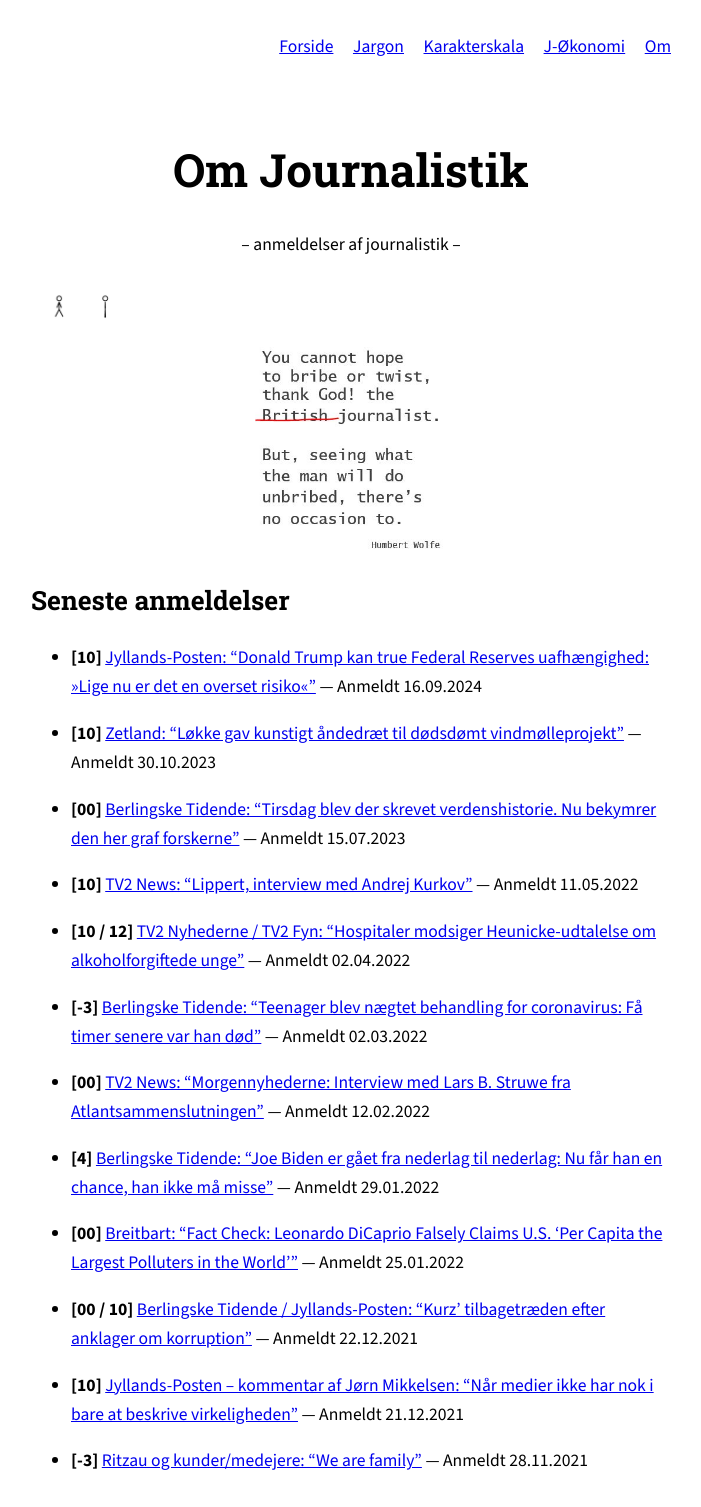
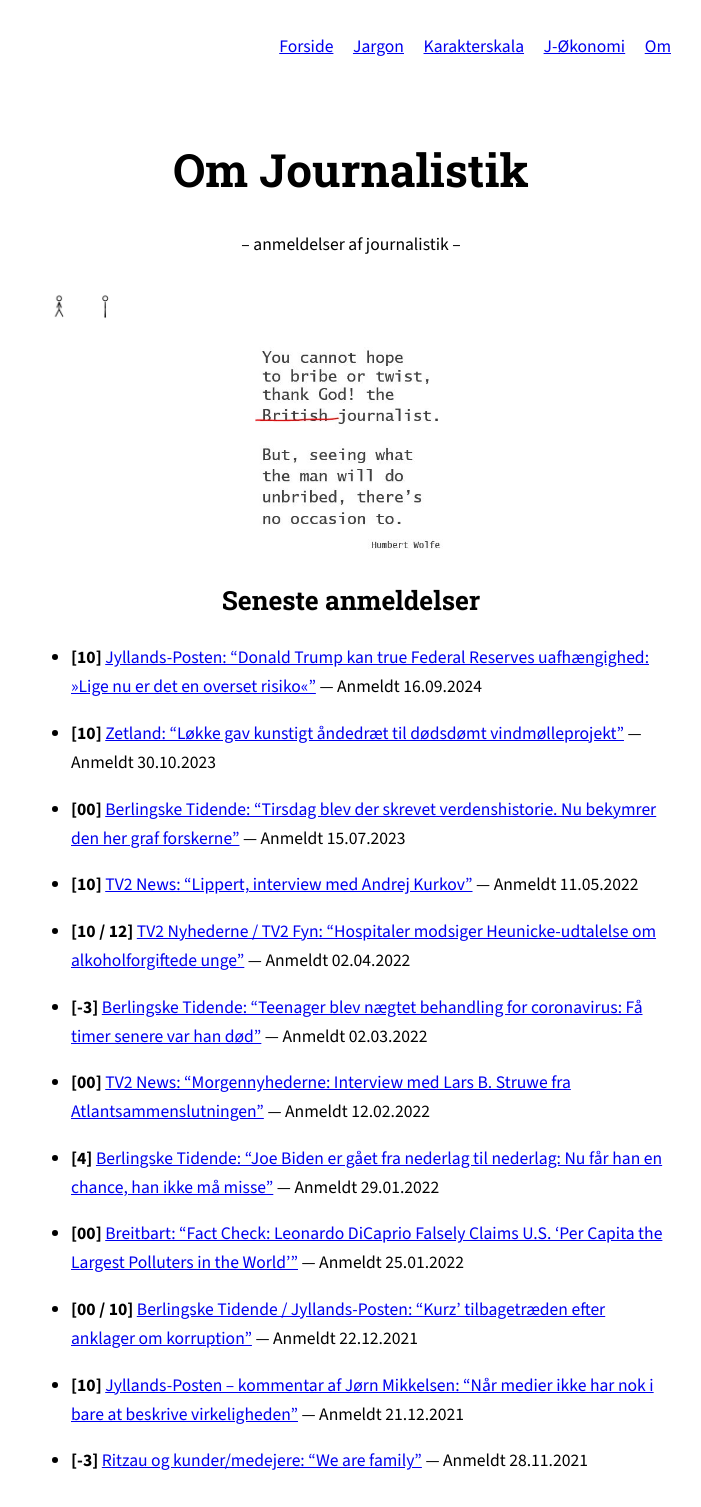
Before and after one commit to MichaelOAppel/OmJournalistik, a Jekyll site: the page built from index.md, in a window 1280 px wide. Shown: the whole page, without its empty margins (289-990 px from the left). Built offline with Jekyll 4.4.1, drawn with Linux system fonts in a browser that asks for light colours.

Commit message:
Update index.md

```diff
--- a/index.md
+++ b/index.md
@@ -16,7 +16,7 @@ title: Forside
 <img class="forsidefigur" src="{{ '/assets/figures/faste/HumWolfe.jpg' | relative_url }}" alt="Om Journalistik">
 
 
-## Seneste anmeldelser
+<h2 class="midt">Seneste anmeldelser</h2>
 
 {% for post in site.posts %}
 - **[{{ post.karakter }}]** [{{ post.medie }}: “{{ post.title }}”]({{ post.url | relative_url }}) — Anmeldt {{ post.anmeldt | date: "%d.%m.%Y" }}
```
